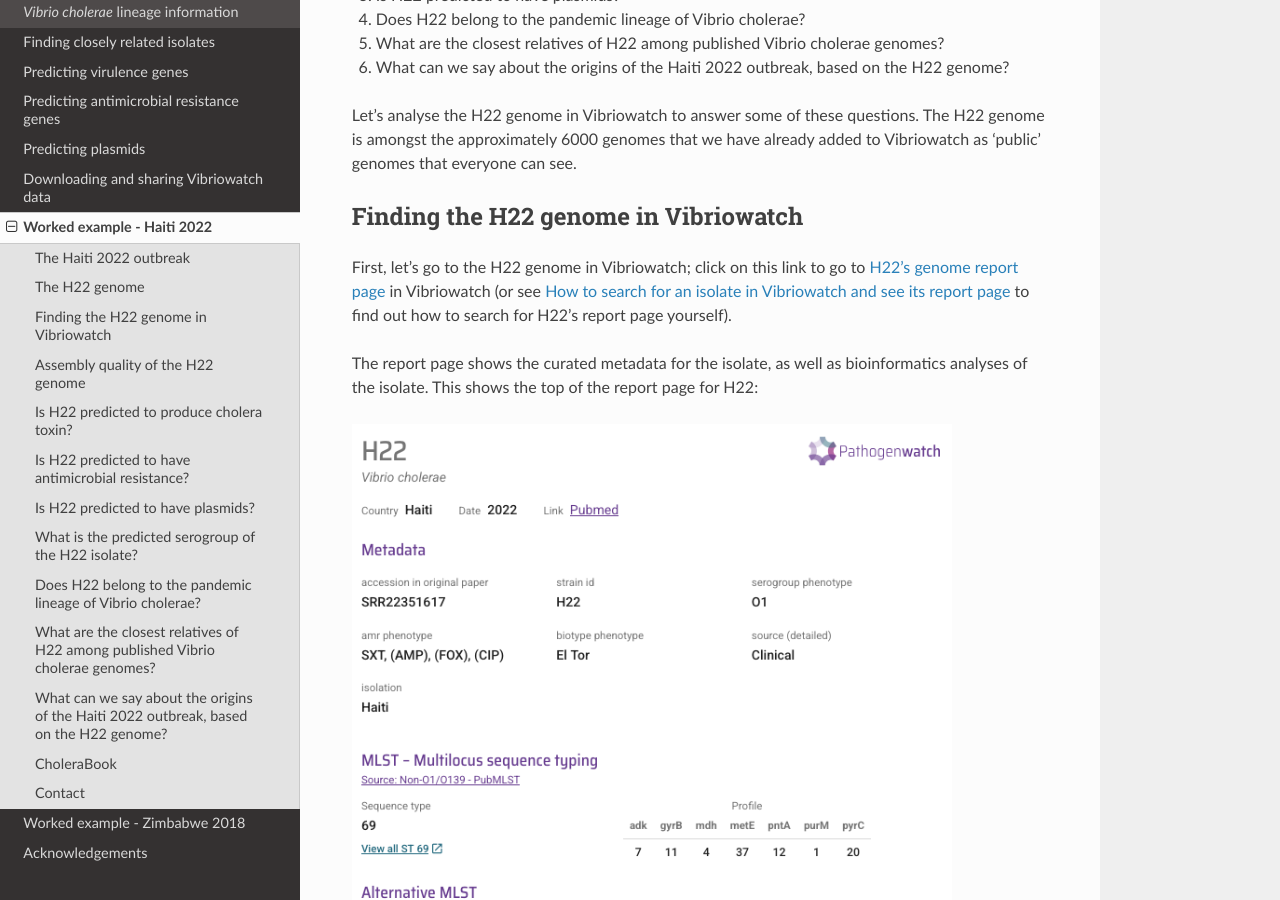
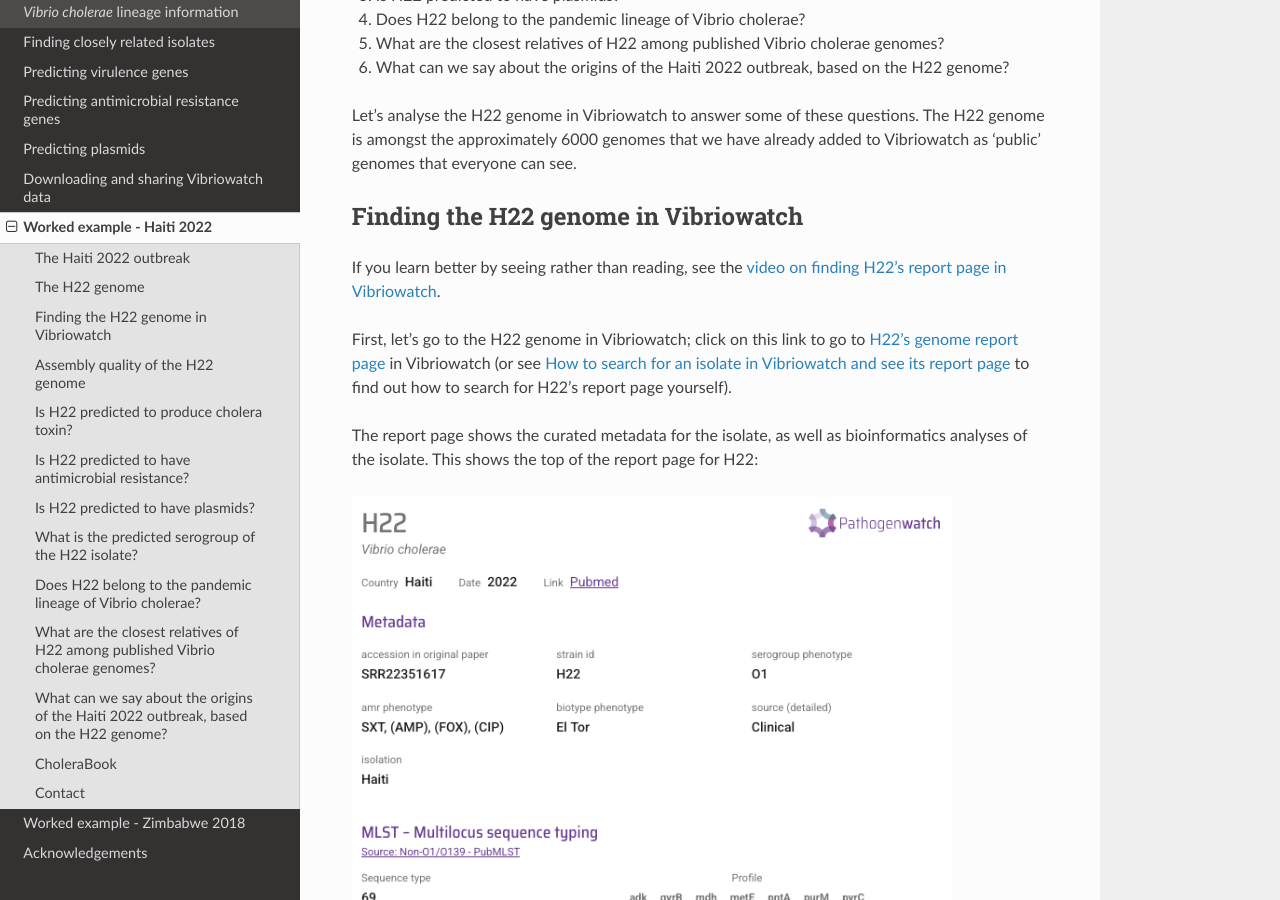
Before and after one commit to avrilcoghlan/vibriowatch, a Sphinx documentation site: the page built from docs/source/haiti.rst, in a window 1280 px wide and 900 px high, scrolled down 1416 px. Built offline with Sphinx 7.4.7 and the Read the Docs theme 3.1.0, drawn with Linux system fonts in a browser that asks for light colours.

Commit message:
Update haiti.rst

```diff
--- a/docs/source/haiti.rst
+++ b/docs/source/haiti.rst
@@ -64,6 +64,10 @@
 
 Finding the H22 genome in Vibriowatch
 -------------------------------------
+
+If you learn better by seeing rather than reading, see the `video on finding H22's report page in Vibriowatch`_.
+
+.. _video on finding H22's report page in Vibriowatch: https://youtu.be/7k79hfyTW4Q
 
 First, let's go to the H22 genome in Vibriowatch; click on this link to go to `H22's genome report page`_ in Vibriowatch (or see
 `How to search for an isolate in Vibriowatch and see its report page`_ to find out how to search for H22's report page yourself).
```
